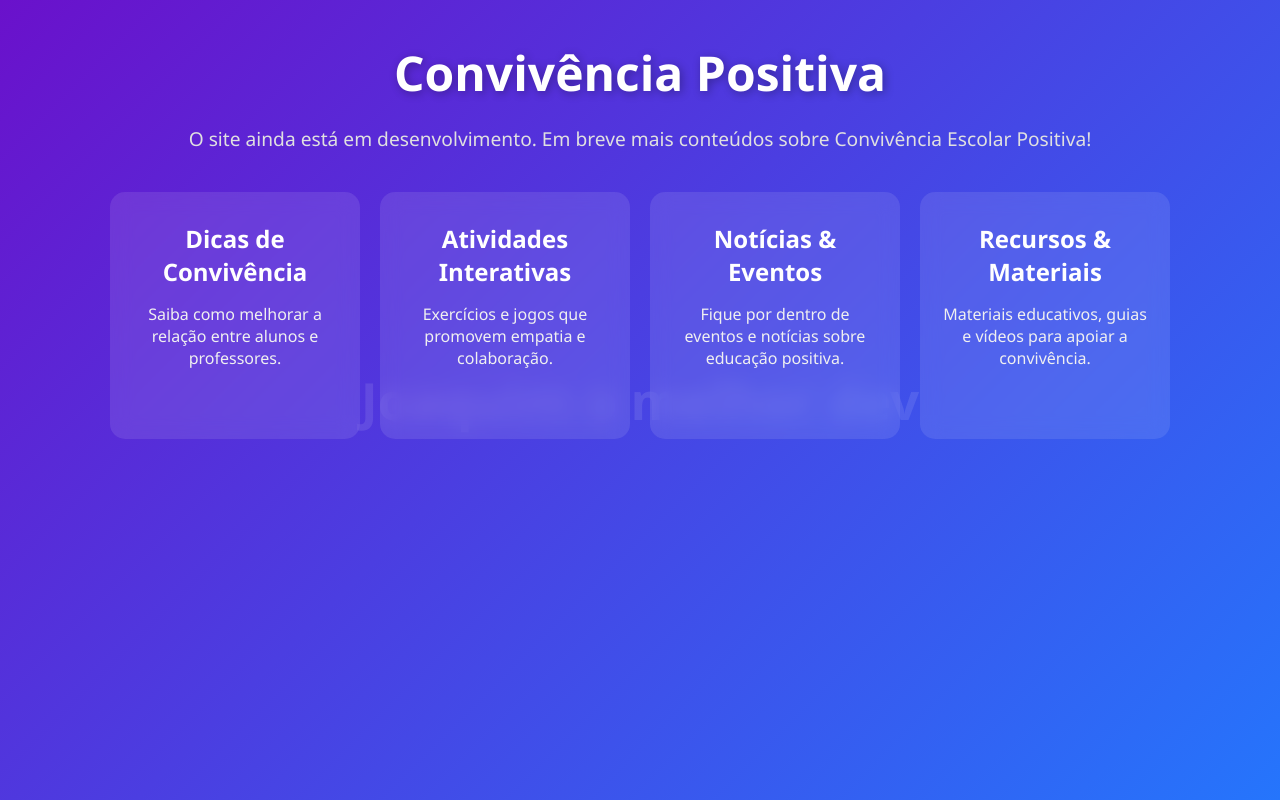
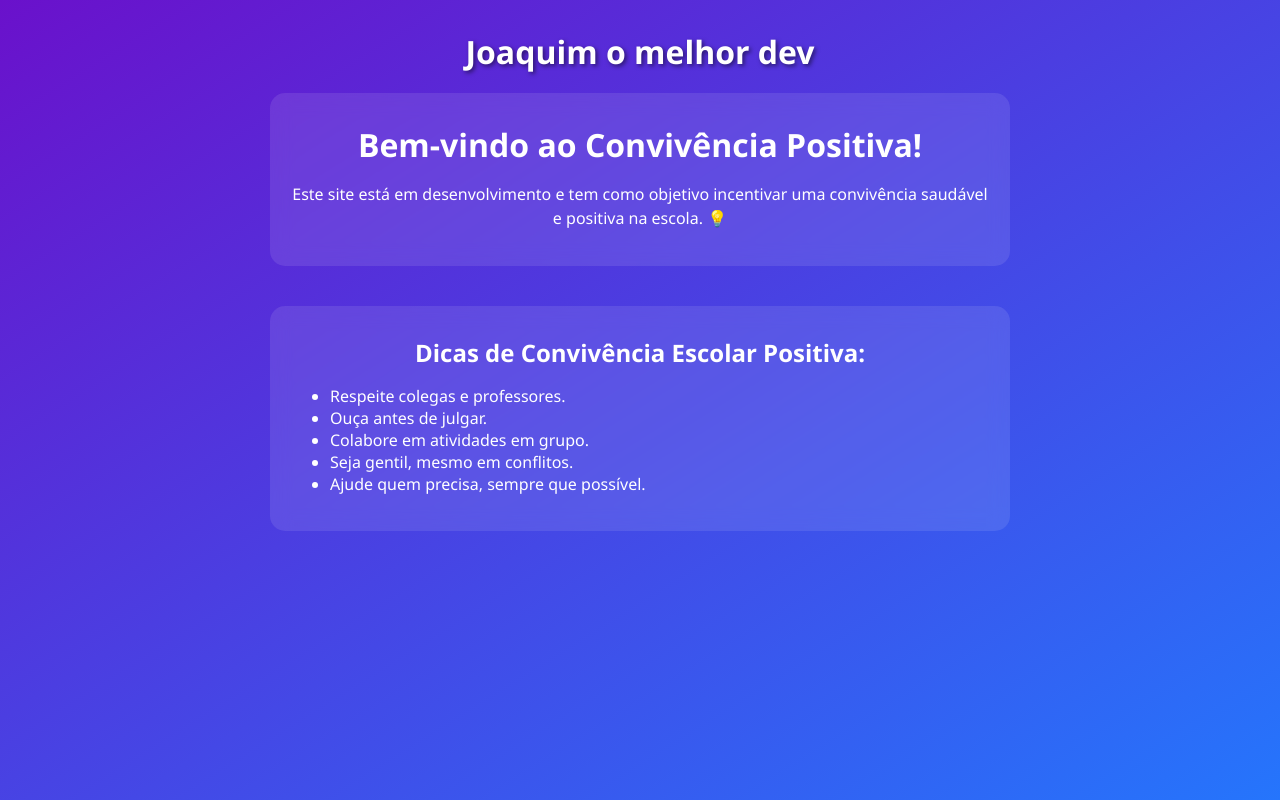
Before and after one commit to joaquimdevdevolper-source/convivencia-positiva, a website: page inicio.html in a window 1280 px wide. Drawn offline with Linux system fonts and the light colour scheme.

Commit message:
Add files via upload

```diff
--- a/inicio.html
+++ b/inicio.html
@@ -3,74 +3,85 @@
 <head>
 <meta charset="UTF-8">
 <meta name="viewport" content="width=device-width, initial-scale=1.0">
-<title>Convivência Positiva - Início</title>
+<title>Convivência Positiva</title>
 <style>
-  * { margin:0; padding:0; box-sizing:border-box; font-family: 'Segoe UI', sans-serif; }
-  body, html { height: 100%; background: linear-gradient(135deg, #6a11cb, #2575fc); color: #fff; }
-
+  body {
+    margin:0;
+    font-family:'Segoe UI', sans-serif;
+    background: linear-gradient(to bottom right, #6a11cb, #2575fc);
+    color:#fff;
+    min-height:100vh;
+    display:flex;
+    flex-direction:column;
+    align-items:center;
+  }
   .background-text {
-    position: fixed; top:50%; left:50%; transform: translate(-50%, -50%);
-    font-size: 4vw; font-weight:bold; color: rgba(255,255,255,0.1); white-space: nowrap; pointer-events: none; z-index:0; text-align:center;
+    font-size:2em;
+    font-weight:bold;
+    margin-top:30px;
+    text-align:center;
+    text-shadow: 2px 2px 4px rgba(0,0,0,0.5);
   }
-
-  .container {
-    position: relative; z-index:1; max-width:1200px; margin:0 auto; padding:40px 20px; text-align:center;
+  .card {
+    background: rgba(255,255,255,0.1);
+    padding:20px;
+    margin:20px;
+    border-radius:15px;
+    width:90%;
+    max-width:700px;
+    text-align:center;
+    backdrop-filter: blur(10px);
   }
-
-  h1 { font-size:3rem; margin-bottom:20px; text-shadow: 2px 2px 10px rgba(0,0,0,0.3); }
-  p { font-size:1.2rem; margin-bottom:40px; color:#e0e0e0; }
-
-  .sections { display:flex; flex-wrap:wrap; justify-content:center; gap:20px; }
-
-  .section-card {
-    background: rgba(255, 255, 255, 0.1);
-    backdrop-filter: blur(10px);
-    border-radius:15px;
-    padding:30px 20px;
-    width:250px;
-    transition: transform 0.3s, background 0.3s;
+  h1, h2 { margin:10px 0; }
+  p { line-height:1.5; }
+  ul { text-align:left; }
+  button {
+    padding:10px 20px;
+    margin-top:15px;
+    border:none;
+    border-radius:10px;
+    background:#ffcc00;
+    color:#333;
+    font-weight:bold;
     cursor:pointer;
+    transition:0.3s;
   }
-
-  .section-card:hover { transform: translateY(-10px); background: rgba(255, 255, 255, 0.2); }
-
-  .section-card h2 { font-size:1.5rem; margin-bottom:15px; }
-  .section-card p { font-size:1rem; color:#f0f0f0; }
-
-  @media(max-width:768px){
-    .sections { flex-direction: column; align-items:center; }
-    h1 { font-size:2.5rem; }
-    p { font-size:1rem; }
-  }
+  button:hover { background:#ffaa00; }
 </style>
 </head>
 <body>
 
 <div class="background-text">Joaquim o melhor dev</div>
 
-<div class="container">
-  <h1>Convivência Positiva</h1>
-  <p>O site ainda está em desenvolvimento. Em breve mais conteúdos sobre Convivência Escolar Positiva!</p>
+<div class="card">
+  <h1>Bem-vindo ao Convivência Positiva!</h1>
+  <p>Este site está em desenvolvimento e tem como objetivo incentivar uma convivência saudável e positiva na escola. 💡</p>
+</div>
 
-  <div class="sections">
-    <div class="section-card" onclick="alert('Seção de Dicas de Convivência')">
-      <h2>Dicas de Convivência</h2>
-      <p>Saiba como melhorar a relação entre alunos e professores.</p>
-    </div>
-    <div class="section-card" onclick="alert('Seção de Atividades')">
-      <h2>Atividades Interativas</h2>
-      <p>Exercícios e jogos que promovem empatia e colaboração.</p>
-    </div>
-    <div class="section-card" onclick="alert('Seção de Notícias')">
-      <h2>Notícias & Eventos</h2>
-      <p>Fique por dentro de eventos e notícias sobre educação positiva.</p>
-    </div>
-    <div class="section-card" onclick="alert('Seção de Recursos')">
-      <h2>Recursos & Materiais</h2>
-      <p>Materiais educativos, guias e vídeos para apoiar a convivência.</p>
-    </div>
-  </div>
+<div class="card">
+  <h2>Dicas de Convivência Escolar Positiva:</h2>
+  <ul>
+    <li>Respeite colegas e professores.</li>
+    <li>Ouça antes de julgar.</li>
+    <li>Colabore em atividades em grupo.</li>
+    <li>Seja gentil, mesmo em conflitos.</li>
+    <li>Ajude quem precisa, sempre que possível.</li>
+  </ul>
 </div>
+
+<div class="card" id="adminSection" style="display:none;">
+  <h2>Painel Admin</h2>
+  <p>Se você é administrador, pode acessar o painel de usuários.</p>
+  <button onclick="window.location.href='userdata.html'">Ir para painel de usuários</button>
+</div>
+
+<script>
+  // Aqui você poderia mostrar o nome do usuário logado se passar via session ou localStorage
+  const usuarioLogado = localStorage.getItem('login'); // exemplo
+  if(usuarioLogado === 'admin'){
+    document.getElementById('adminSection').style.display = 'block';
+  }
+</script>
 
 </body>
 </html>
```
